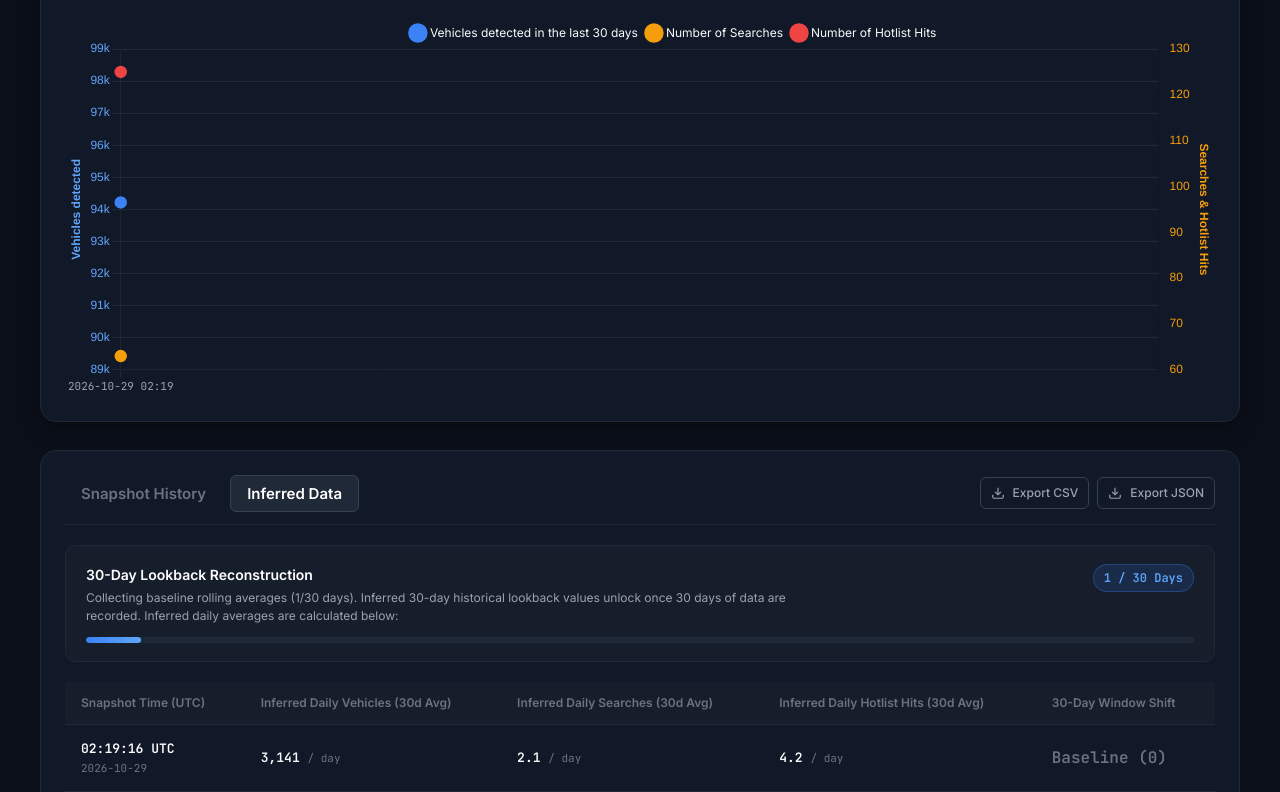
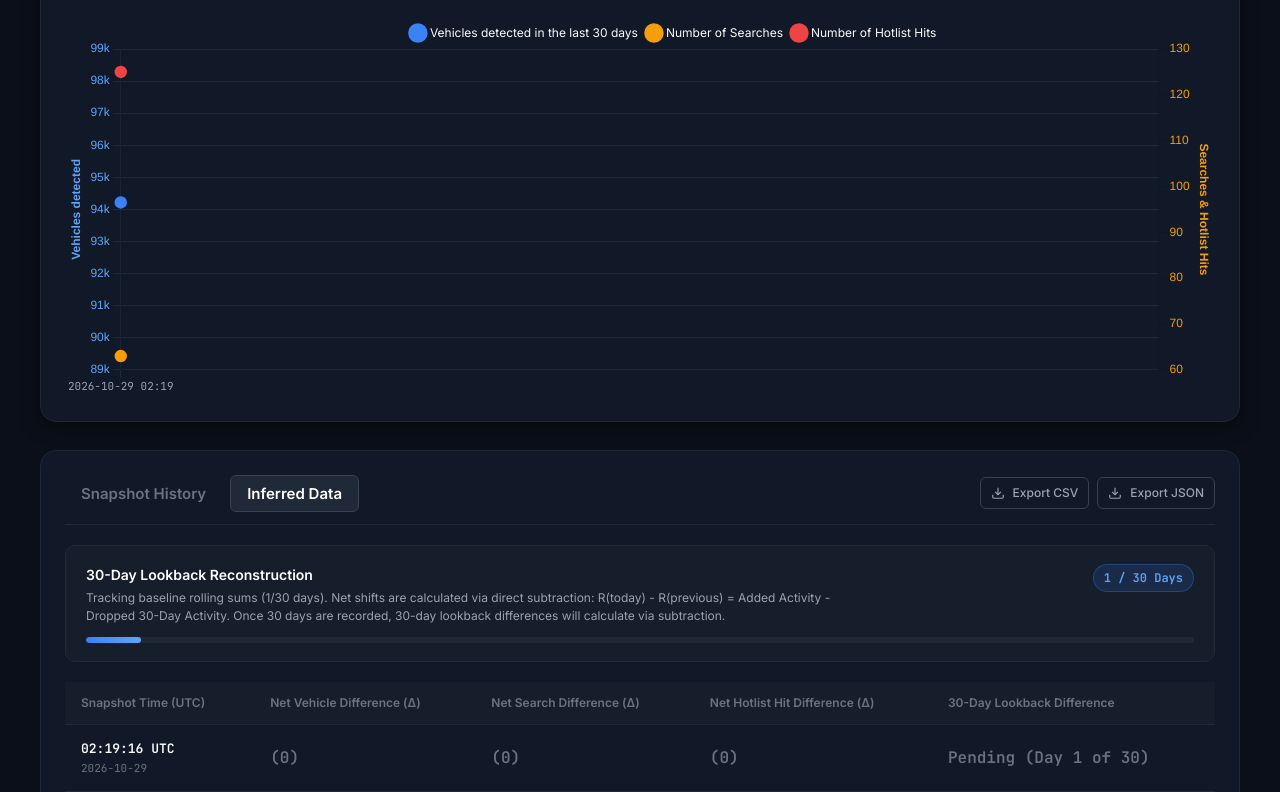
Before and after one commit to WhatIsInCreedmoor/Flock-Rolling-Statistics, a plain HTML site: page index.html in a window 1280 px wide. Both pictures are taken after a click on the button "Inferred Data". Shown: the part 494-1286 px from the top of the page. Drawn offline with nearby package versions, Linux system fonts and the light colour scheme.

Commit message:
Implement subtraction-based deltas and lookback in Inferred Data tab

```diff
--- a/app.js
+++ b/app.js
@@ -165,10 +165,19 @@ function renderTable(history) {
   });
 }
 
+function formatDeltaVal(diff) {
+  if (diff === 0) {
+    return `<span class="stat-delta delta-zero">(0)</span>`;
+  }
+  const sign = diff > 0 ? `+${diff.toLocaleString()}` : `${diff.toLocaleString()}`;
+  const cls = diff > 0 ? 'delta-pos' : 'delta-neg';
+  return `<span class="stat-delta ${cls}">${sign}</span>`;
+}
+
 function renderInferredData(history) {
   if (!inferredTableBody) return;
 
-  // Calculate distinct dates recorded
+  // Calculate distinct calendar dates recorded
   const distinctDates = new Set(history.map(h => h.date)).size;
   const count = Math.max(1, distinctDates);
   const percent = Math.min(100, Math.round((count / 30) * 100));
@@ -181,9 +190,9 @@ function renderInferredData(history) {
   }
   if (inferredProgressText) {
     if (count < 30) {
-      inferredProgressText.textContent = `Collecting baseline rolling averages (${count}/30 days). Inferred 30-day historical lookback values unlock once 30 days of data are recorded. Inferred daily averages are calculated below:`;
+      inferredProgressText.textContent = `Tracking baseline rolling sums (${count}/30 days). Net shifts are calculated via direct subtraction: R(today) - R(previous) = Added Activity - Dropped 30-Day Activity. Once 30 days are recorded, 30-day lookback differences will calculate via subtraction.`;
     } else {
-      inferredProgressText.textContent = `Full 30-day baseline active. Reconstructing 30-day historical lookback activity and rolling daily rates below:`;
+      inferredProgressText.textContent = `Full 30-day baseline established. Reconstructing historical lookback activity and daily net shifts strictly via subtraction:`;
     }
   }
 
@@ -194,10 +203,10 @@ function renderInferredData(history) {
     const origIdx = history.length - 1 - revIdx;
     const priorRow = origIdx > 0 ? history[origIdx - 1] : null;
 
-    // Daily averages inferred from the 30-day rolling aggregate
-    const avgPlates = Math.round(row.plates_detected_30d / 30);
-    const avgSearches = (row.searches_30d / 30).toFixed(1);
-    const avgHits = (row.hotlist_hits_30d / 30).toFixed(1);
+    // Calculate daily net difference via subtraction
+    const pDiff = priorRow ? row.plates_detected_30d - priorRow.plates_detected_30d : 0;
+    const sDiff = priorRow ? row.searches_30d - priorRow.searches_30d : 0;
+    const hDiff = priorRow ? row.hotlist_hits_30d - priorRow.hotlist_hits_30d : 0;
 
     // Timestamp formatting
     let timeDisplay = row.date;
@@ -209,33 +218,29 @@ function renderInferredData(history) {
       `;
     }
 
-    // Window shift vs previous snapshot
-    let shiftDisplay = '<span class="stat-delta delta-zero">Baseline (0)</span>';
-    if (priorRow) {
-      const pDiff = row.plates_detected_30d - priorRow.plates_detected_30d;
-      const sDiff = row.searches_30d - priorRow.searches_30d;
-      const hDiff = row.hotlist_hits_30d - priorRow.hotlist_hits_30d;
+    // Lookback subtraction: find entry from ~30 days prior
+    let lookbackCell = `<span class="stat-delta delta-zero">Pending (Day ${count} of 30)</span>`;
+    const rowDate = new Date(row.date);
+    const thirtyDaysAgoRow = history.find(h => {
+      const hDate = new Date(h.date);
+      const diffDays = Math.round((rowDate - hDate) / (1000 * 60 * 60 * 24));
+      return diffDays >= 30;
+    });
 
-      const pSign = pDiff >= 0 ? `+${pDiff.toLocaleString()}` : `${pDiff.toLocaleString()}`;
-      const sSign = sDiff >= 0 ? `+${sDiff}` : `${sDiff}`;
-      const hSign = hDiff >= 0 ? `+${hDiff}` : `${hDiff}`;
-
-      shiftDisplay = `
-        <div style="font-size: 11px;">
-          <span class="${pDiff !== 0 ? (pDiff > 0 ? 'delta-pos' : 'delta-neg') : 'delta-zero'}">${pSign} plates</span> |
-          <span class="${sDiff !== 0 ? (sDiff > 0 ? 'delta-pos' : 'delta-neg') : 'delta-zero'}">${sSign} searches</span> |
-          <span class="${hDiff !== 0 ? (hDiff > 0 ? 'delta-pos' : 'delta-neg') : 'delta-zero'}">${hSign} hits</span>
-        </div>
-      `;
+    if (thirtyDaysAgoRow) {
+      const lookbackPlatesDiff = row.plates_detected_30d - thirtyDaysAgoRow.plates_detected_30d;
+      const lbSign = lookbackPlatesDiff >= 0 ? `+${lookbackPlatesDiff.toLocaleString()}` : `${lookbackPlatesDiff.toLocaleString()}`;
+      const lbCls = lookbackPlatesDiff > 0 ? 'delta-pos' : (lookbackPlatesDiff < 0 ? 'delta-neg' : 'delta-zero');
+      lookbackCell = `<span class="stat-delta ${lbCls}">${lbSign} plates (vs 30d ago)</span>`;
     }
 
     const tr = document.createElement('tr');
     tr.innerHTML = `
       <td>${timeDisplay}</td>
-      <td><strong>${avgPlates.toLocaleString()}</strong> <span style="font-size:11px;color:var(--text-dim)">/ day</span></td>
-      <td><strong>${avgSearches}</strong> <span style="font-size:11px;color:var(--text-dim)">/ day</span></td>
-      <td><strong>${avgHits}</strong> <span style="font-size:11px;color:var(--text-dim)">/ day</span></td>
-      <td>${shiftDisplay}</td>
+      <td><strong>${formatDeltaVal(pDiff)}</strong></td>
+      <td><strong>${formatDeltaVal(sDiff)}</strong></td>
+      <td><strong>${formatDeltaVal(hDiff)}</strong></td>
+      <td>${lookbackCell}</td>
     `;
     inferredTableBody.appendChild(tr);
   });
--- a/index.html
+++ b/index.html
@@ -7,7 +7,7 @@
   <link rel="preconnect" href="https://fonts.googleapis.com">
   <link rel="preconnect" href="https://fonts.gstatic.com" crossorigin>
   <link href="https://fonts.googleapis.com/css2?family=Inter:wght@400;500;600;700&family=JetBrains+Mono:wght@400;500;600&display=swap" rel="stylesheet">
-  <link rel="stylesheet" href="style.css?v=1.3">
+  <link rel="stylesheet" href="style.css?v=1.4">
   <!-- Chart.js CDN -->
   <script src="https://cdn.jsdelivr.net/npm/chart.js@4.4.2/dist/chart.umd.min.js"></script>
 </head>
@@ -164,15 +164,15 @@
             <thead>
               <tr>
                 <th>Snapshot Time (UTC)</th>
-                <th>Inferred Daily Vehicles (30d Avg)</th>
-                <th>Inferred Daily Searches (30d Avg)</th>
-                <th>Inferred Daily Hotlist Hits (30d Avg)</th>
-                <th>30-Day Window Shift</th>
+                <th>Net Vehicle Difference (Δ)</th>
+                <th>Net Search Difference (Δ)</th>
+                <th>Net Hotlist Hit Difference (Δ)</th>
+                <th>30-Day Lookback Difference</th>
               </tr>
             </thead>
             <tbody id="inferred-table-body">
               <tr>
-                <td colspan="5" class="text-center">Calculating inferred metrics...</td>
+                <td colspan="5" class="text-center">Calculating subtraction metrics...</td>
               </tr>
             </tbody>
           </table>
@@ -185,6 +185,6 @@
     </footer>
   </div>
 
-  <script src="app.js?v=1.3"></script>
+  <script src="app.js?v=1.4"></script>
 </body>
 </html>
```
